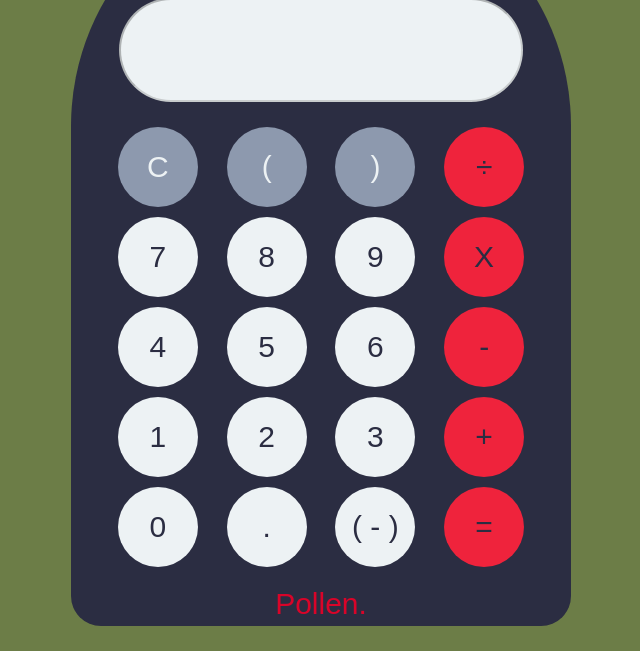
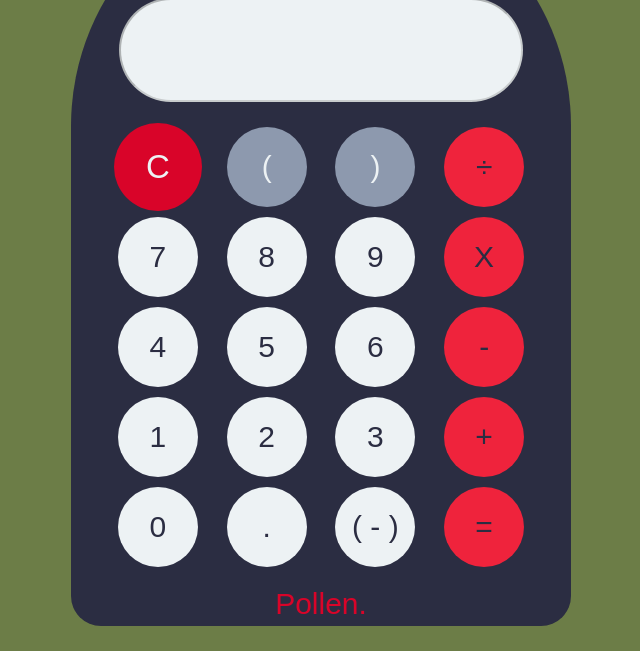
Before and after one commit to PollenVille/odin-Calculator, a plain HTML site: page index.html in a window 1280 px wide. In both pictures the pointer is over the button 476 px from the left and 316 px from the top of the page. Shown: the part 149-800 px from the top of the page, without its empty margins (319-959 px from the left). Drawn offline with Linux system fonts and the light colour scheme; a web font is replaced by a local one.

Commit message:
Add hover and active styling to buttons

```diff
--- a/styles.css
+++ b/styles.css
@@ -60,6 +60,15 @@ body{
     margin-top: 25px;
 }
 
+.rounded-btns:hover {
+    background-color: #D90429;
+    transform: scale(1.1);
+}
+
+.rounded-btns:active {
+    background-color: #931621;
+}
+
 .rounded-btns{
     width: 80px;
     height: 80px;
```
